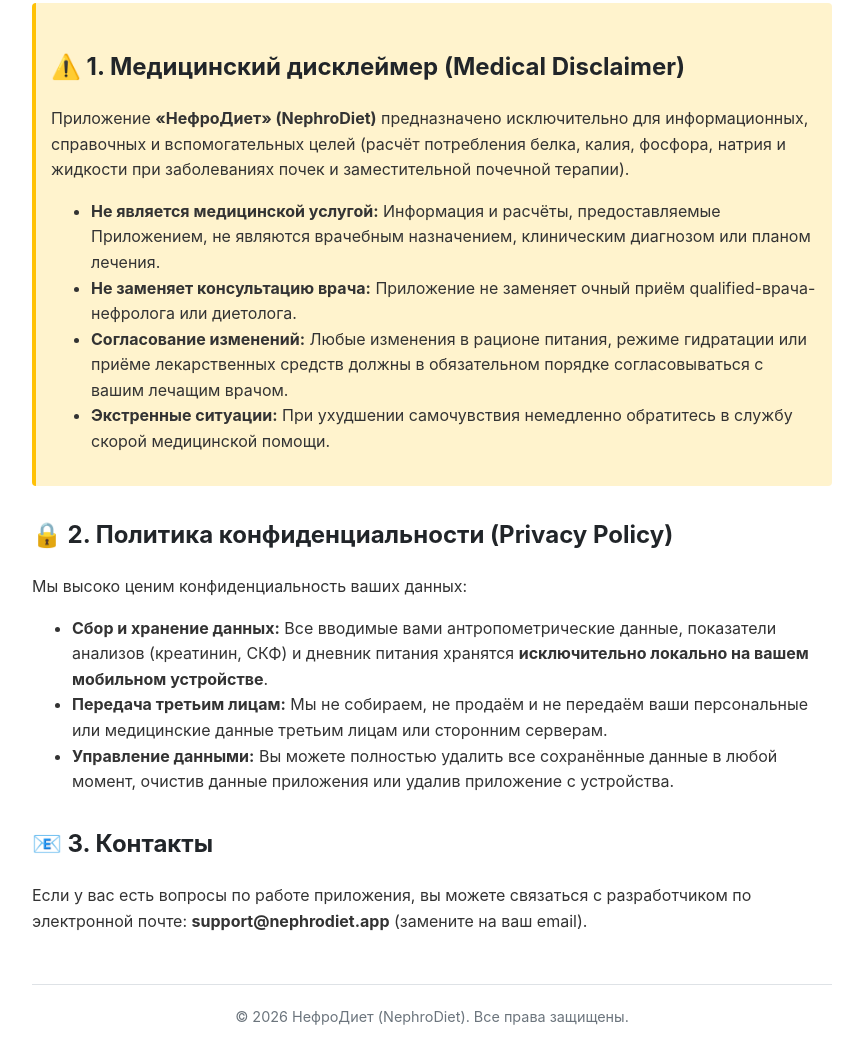
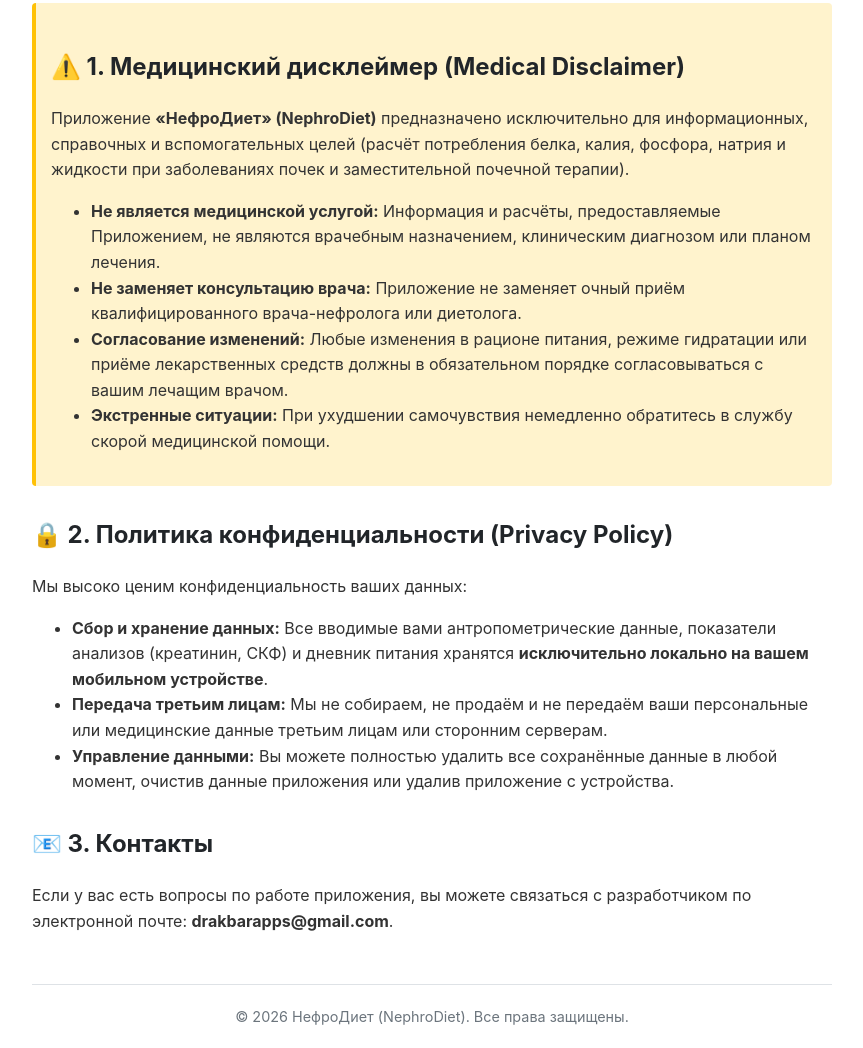
Before and after one commit to shakirovakbar0-source/nephrodiet-privacy, a plain HTML site: page index.html in a window 1280 px wide. Shown: the part 169-1217 px from the top of the page, without its empty margins (208-1071 px from the left). Drawn offline with Linux system fonts and the light colour scheme.

Commit message:
Add files via upload

```diff
--- a/index.html
+++ b/index.html
@@ -22,7 +22,7 @@
         <p>Приложение <strong>«НефроДиет» (NephroDiet)</strong> предназначено исключительно для информационных, справочных и вспомогательных целей (расчёт потребления белка, калия, фосфора, натрия и жидкости при заболеваниях почек и заместительной почечной терапии).</p>
         <ul>
             <li><strong>Не является медицинской услугой:</strong> Информация и расчёты, предоставляемые Приложением, не являются врачебным назначением, клиническим диагнозом или планом лечения.</li>
-            <li><strong>Не заменяет консультацию врача:</strong> Приложение не заменяет очный приём qualified-врача-нефролога или диетолога.</li>
+            <li><strong>Не заменяет консультацию врача:</strong> Приложение не заменяет очный приём квалифицированного врача-нефролога или диетолога.</li>
             <li><strong>Согласование изменений:</strong> Любые изменения в рационе питания, режиме гидратации или приёме лекарственных средств должны в обязательном порядке согласовываться с вашим лечащим врачом.</li>
             <li><strong>Экстренные ситуации:</strong> При ухудшении самочувствия немедленно обратитесь в службу скорой медицинской помощи.</li>
         </ul>
@@ -37,7 +37,7 @@
     </ul>
 
     <h2>📧 3. Контакты</h2>
-    <p>Если у вас есть вопросы по работе приложения, вы можете связаться с разработчиком по электронной почте: <strong>support@nephrodiet.app</strong> (замените на ваш email).</p>
+    <p>Если у вас есть вопросы по работе приложения, вы можете связаться с разработчиком по электронной почте: <strong>drakbarapps@gmail.com</strong>.</p>
 
     <footer>
         &copy; 2026 НефроДиет (NephroDiet). Все права защищены.
```
